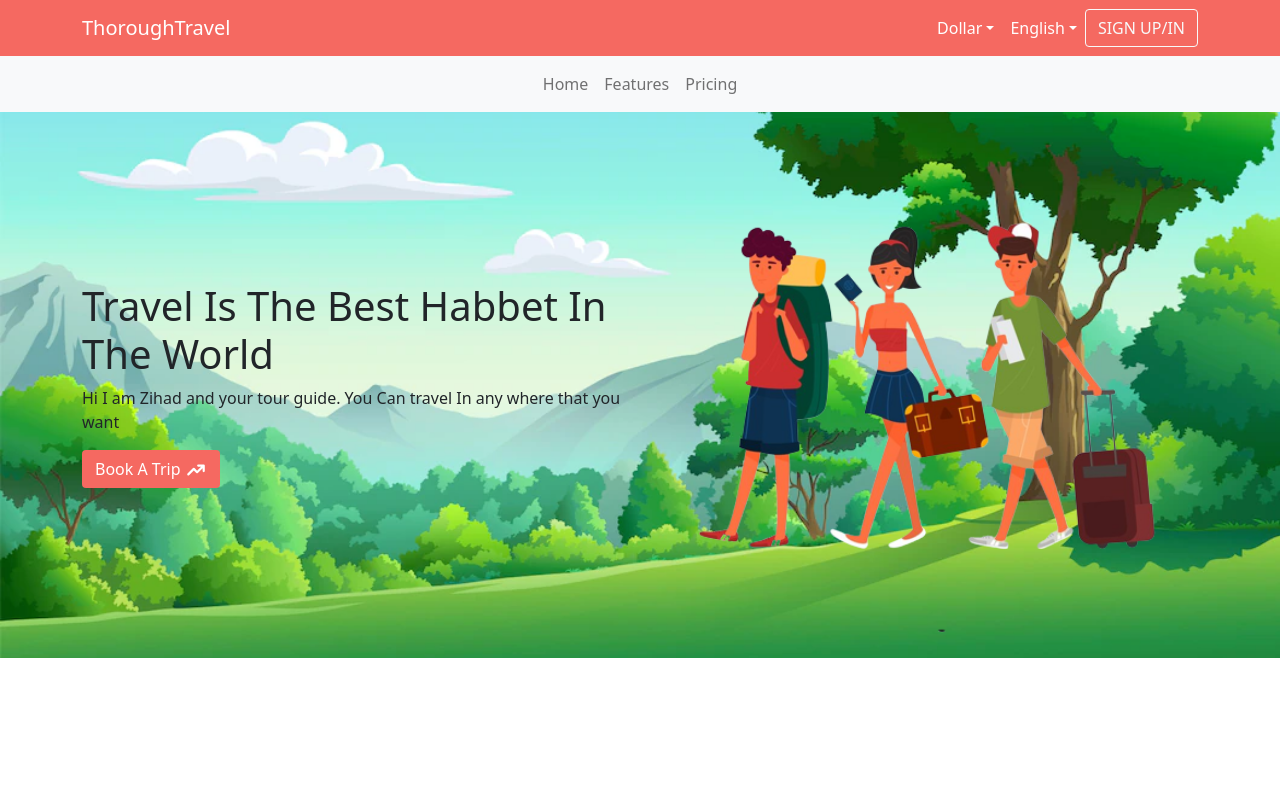
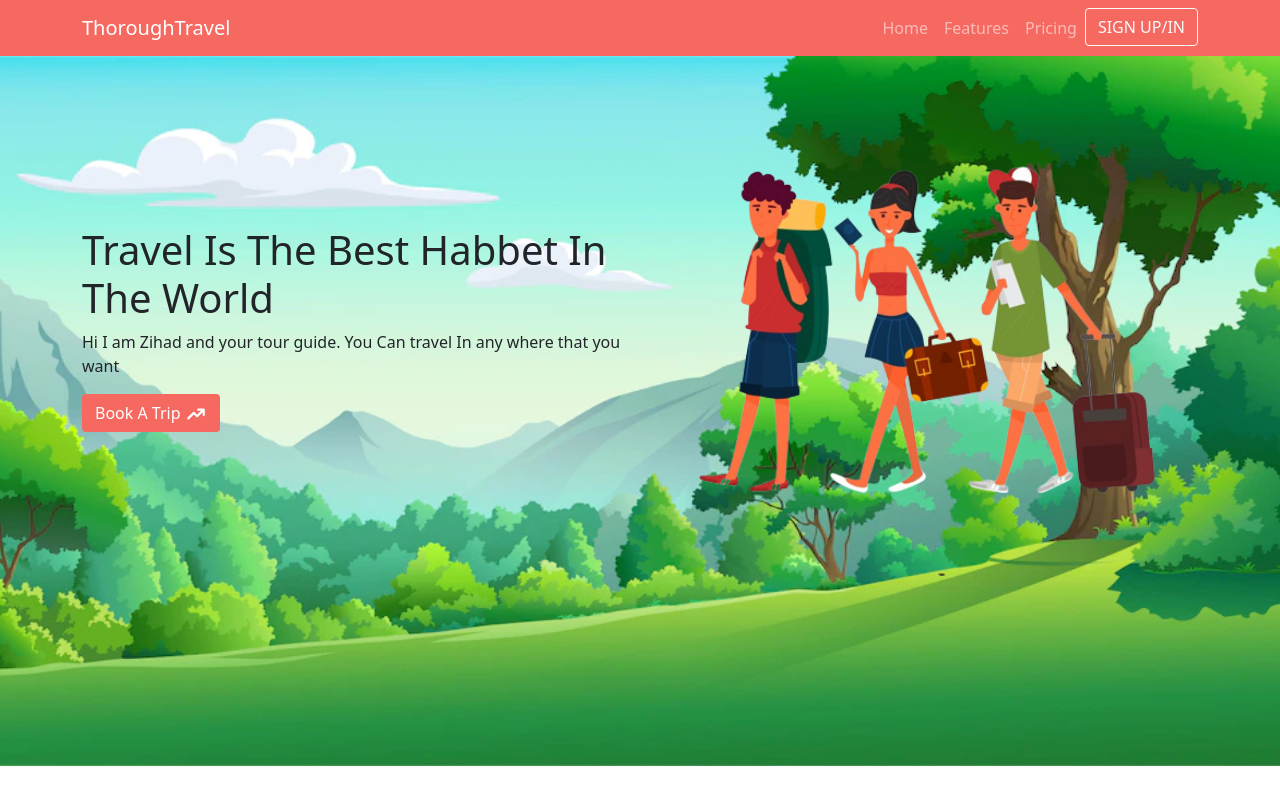
Before and after one commit to ZIHAD22/Thorough-Travel, a React (Create React App) app: page / in a window 1280 px wide. Built offline with nearby package versions, Linux system fonts and the light colour scheme.

Commit message:
some change

```diff
--- a/src/App/App.js
+++ b/src/App/App.js
@@ -1,10 +1,10 @@
-import Header from '../components/Header/Header'
 import './App.css'
+import BrandHeader from '../components/BrandHeader/BrandHeader'
 
 function App() {
   return (
     <div>
-      <Header />
+      <BrandHeader />
     </div>
   )
 }
--- a/src/components/BrandHeader/BrandHeader.jsx
+++ b/src/components/BrandHeader/BrandHeader.jsx
@@ -1,6 +1,6 @@
 import React from "react";
-import { Container, Nav, Navbar, NavDropdown } from "react-bootstrap";
-// import { CurrencyDollarIcon } from "@heroicons/react/solid";
+import { Container, Nav, Navbar } from "react-bootstrap";
+import HeroArea from "../HeroArea/HeroArea";
 import "./BrandHeader.css";
 
 const BrandHeader = () => {
@@ -12,39 +12,23 @@ const BrandHeader = () => {
           <Navbar.Toggle aria-controls="navbarScroll" />
           <Navbar.Collapse id="navbarScroll">
             <Nav
-              className="ms-auto my-2 my-lg-0"
+              className="ms-auto my-2 my-lg-0 text-center"
               style={{ maxHeight: "100px" }}
               navbarScroll
             >
-              <div className="d-flex align-items-center ">
-                <NavDropdown
-                  className="brand-text"
-                  title="Dollar"
-                  id="navbarScrollingDropdown"
-                >
-                  <NavDropdown.Item href="#action3">Dollar</NavDropdown.Item>
-                  <NavDropdown.Item href="#action4">Europe</NavDropdown.Item>
-                  <NavDropdown.Item href="#action5">Yen</NavDropdown.Item>
-                </NavDropdown>
-                <NavDropdown
-                  className="brand-text"
-                  title="English"
-                  id="navbarScrollingDropdown2"
-                >
-                  <NavDropdown.Item href="#action3">English</NavDropdown.Item>
-                  <NavDropdown.Item href="#action4">France</NavDropdown.Item>
-                  <NavDropdown.Item href="#action5">Japanese</NavDropdown.Item>
-                </NavDropdown>
-                <div>
-                  <button className="btn Brand text-light border border-light">
-                    SIGN UP/IN
-                  </button>
-                </div>
+              <Nav.Link href="#home">Home</Nav.Link>
+              <Nav.Link href="#features">Features</Nav.Link>
+              <Nav.Link href="#pricing">Pricing</Nav.Link>
+              <div>
+                <button className="btn Brand text-light border border-light">
+                  SIGN UP/IN
+                </button>
               </div>
             </Nav>
           </Navbar.Collapse>
         </Container>
       </Navbar>
+      <HeroArea />
     </div>
   );
 };
--- a/src/components/Header/Header.jsx
+++ /dev/null
@@ -1,24 +0,0 @@
-import React from "react";
-import { Container, Nav, Navbar } from "react-bootstrap";
-import BrandHeader from "../BrandHeader/BrandHeader";
-import HeroArea from "../HeroArea/HeroArea";
-
-const Header = () => {
-  return (
-    <div>
-      <BrandHeader />
-      <Navbar bg="light" variant="light">
-        <Container>
-          <Nav className="mx-auto">
-            <Nav.Link href="#home">Home</Nav.Link>
-            <Nav.Link href="#features">Features</Nav.Link>
-            <Nav.Link href="#pricing">Pricing</Nav.Link>
-          </Nav>
-        </Container>
-      </Navbar>
-      <HeroArea />
-    </div>
-  );
-};
-
-export default Header;
--- a/src/components/HeroArea/HeroArea.css
+++ b/src/components/HeroArea/HeroArea.css
@@ -3,6 +3,7 @@
     background-repeat: no-repeat;
     background-position: center;
     background-size: cover;
+    height: 710px;
 }
 .btn-bg{
     background-color: #F56961 !important;
```
Also changed, not shown: src/components/Header/Header.css (deleted).
